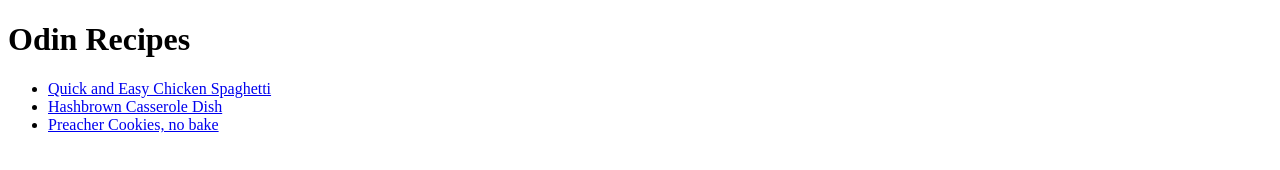
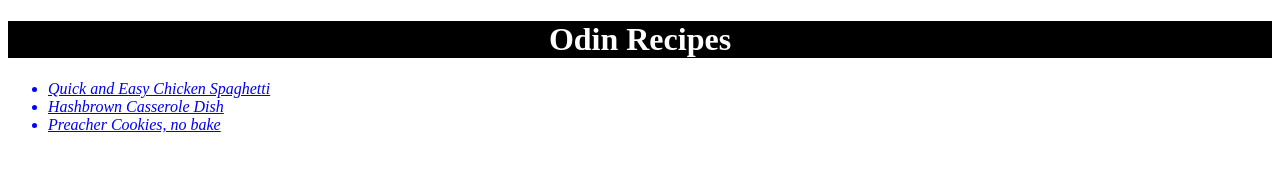
Before and after one commit to Natconly/odin-recipes, a plain HTML site: page index.html in a window 1280 px wide. Drawn offline with Linux system fonts and the light colour scheme.

Commit message:
Create a CSS file for index and try formatting
Really had trouble using id's, ended up with classes in order to style. I also found that I can put the class straight into the h1 or ul to keep it a little more tidy.

```diff
--- a/index.html
+++ b/index.html
@@ -1,17 +1,19 @@
 <!DOCTYPE html>
 <html lang="en">
-<head>
+  <head>
     <meta charset="UTF-8">
     <meta name="viewport" content="width=device-width, initial-scale=1.0">
     <title>Home Page</title>
-</head>
-<body>
-    <h1>Odin Recipes</h1>
+    <link rel="stylesheet" href="style.css">
+  </head>
+  <body>
 
-    <ul>
+    <h1 class="title-page">Odin Recipes</h1>
+
+    <ul class="recipes">
         <li><a href="recipes/chicken-spaghetti.html">Quick and Easy Chicken Spaghetti</a></li>
         <li><a href="recipes/hashbrown-casserole.html">Hashbrown Casserole Dish</a></li>
         <li><a href="recipes/preacher-cookies.html">Preacher Cookies, no bake</a></li>
     </ul>
-</body>
+  </body>
 </html>
--- /dev/null
+++ b/style.css
@@ -0,0 +1,7 @@
+.title-page {text-align: center; background-color: black; color: white;
+}
+
+h1 {color: yellow;}
+
+.recipes {font-style: "New Roman"; color: blue; font-style: italic;
+}
```
